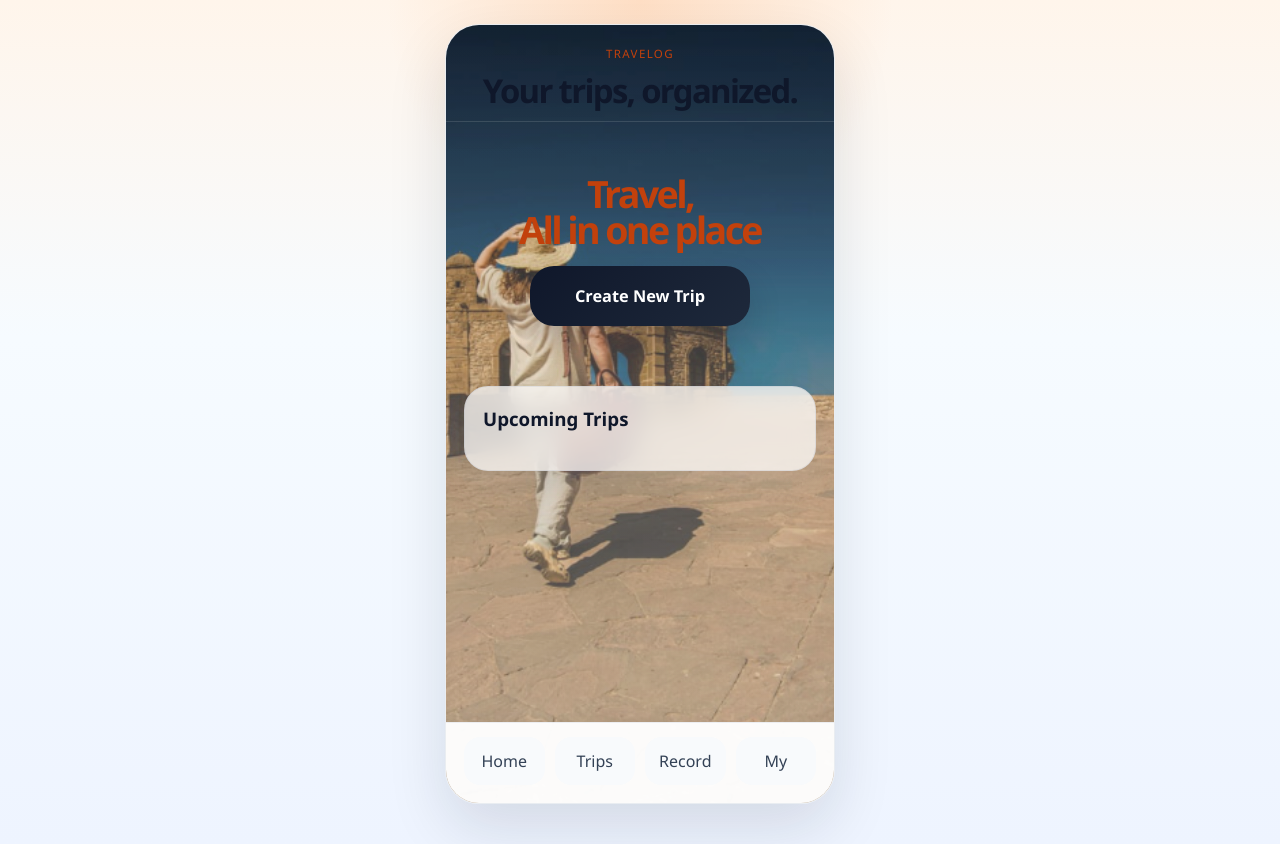
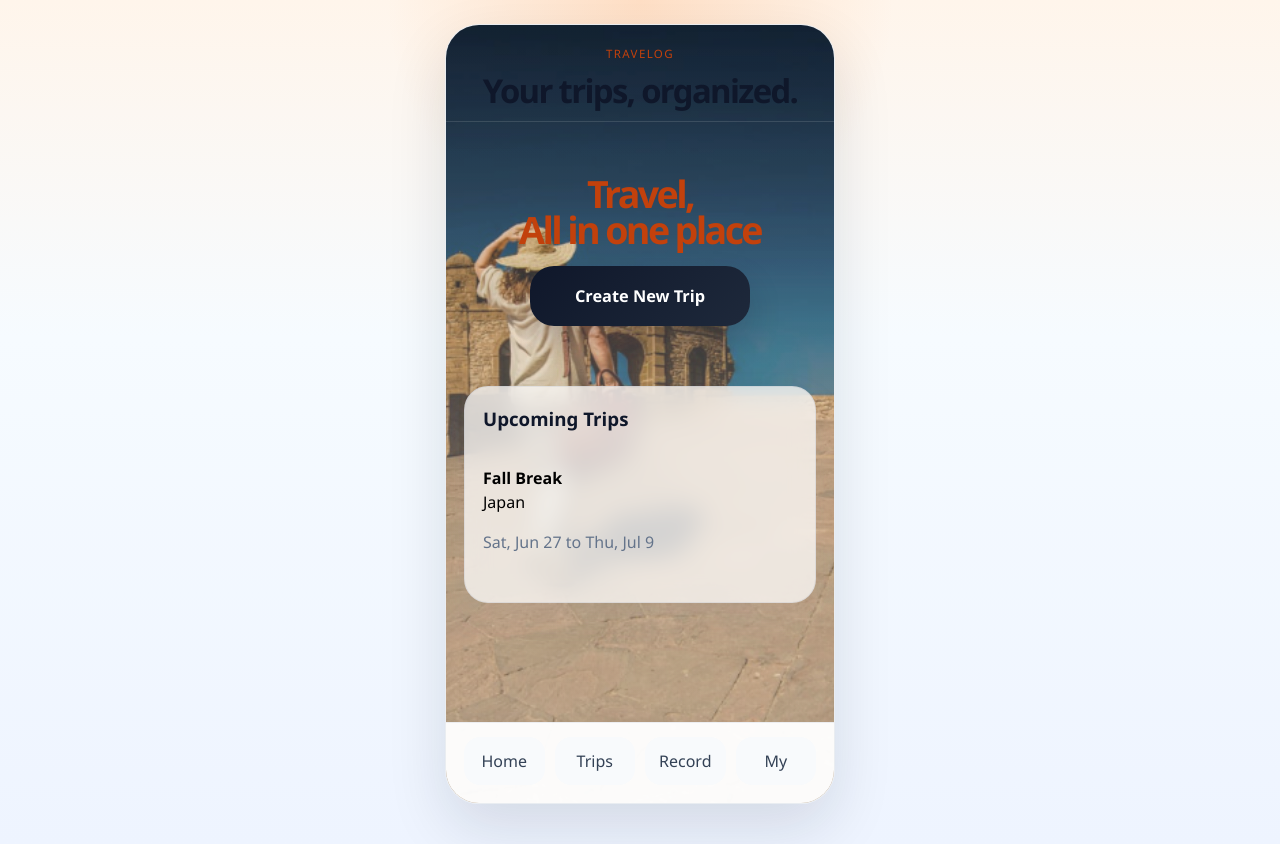
Before and after one commit to rivery118/Travelog, a React (Vite) app: page / in a window 1280 px wide. Built offline with nearby package versions, Linux system fonts and the light colour scheme.

Commit message:
Add default Paris and Japan demo trips

```diff
--- a/src/App.jsx
+++ b/src/App.jsx
@@ -135,7 +135,7 @@ function createId() {
   return `id-${Date.now()}-${Math.random().toString(16).slice(2)}`
 }
 
-function createSampleTrip() {
+function createParisSampleTrip() {
   const tripId = createId()
 
   return {
@@ -150,6 +150,27 @@ function createSampleTrip() {
     planningItems: createParisDemoPlanning(tripId),
     itineraryItems: createParisDemoItinerary(tripId),
   }
+}
+
+function createJapanSampleTrip() {
+  const tripId = createId()
+
+  return {
+    id: tripId,
+    title: 'Fall Break',
+    destination: 'Japan',
+    startDate: '2026-06-27',
+    endDate: '2026-07-09',
+    notes:
+      'Tokyo demo trip with bookings, hotel changes, day-by-day planning, and editable itinerary examples for product demos.',
+    bookings: createJapanDemoBookings(tripId),
+    planningItems: [],
+    itineraryItems: createJapanDemoItinerary(tripId),
+  }
+}
+
+function createSampleTrips() {
+  return [createParisSampleTrip(), createJapanSampleTrip()]
 }
 
 function createParisDemoBookings(tripId) {
@@ -1067,7 +1088,7 @@ function normalizeAttachment(attachment) {
 }
 
 function normalizeTrips(input) {
-  const source = Array.isArray(input) && input.length > 0 ? input : [createSampleTrip()]
+  const source = Array.isArray(input) && input.length > 0 ? input : createSampleTrips()
 
   return source.map((rawTrip) => {
     const trip = maybeSeedJapanDemoTrip(maybeSeedParisDemoTrip(rawTrip))
```
